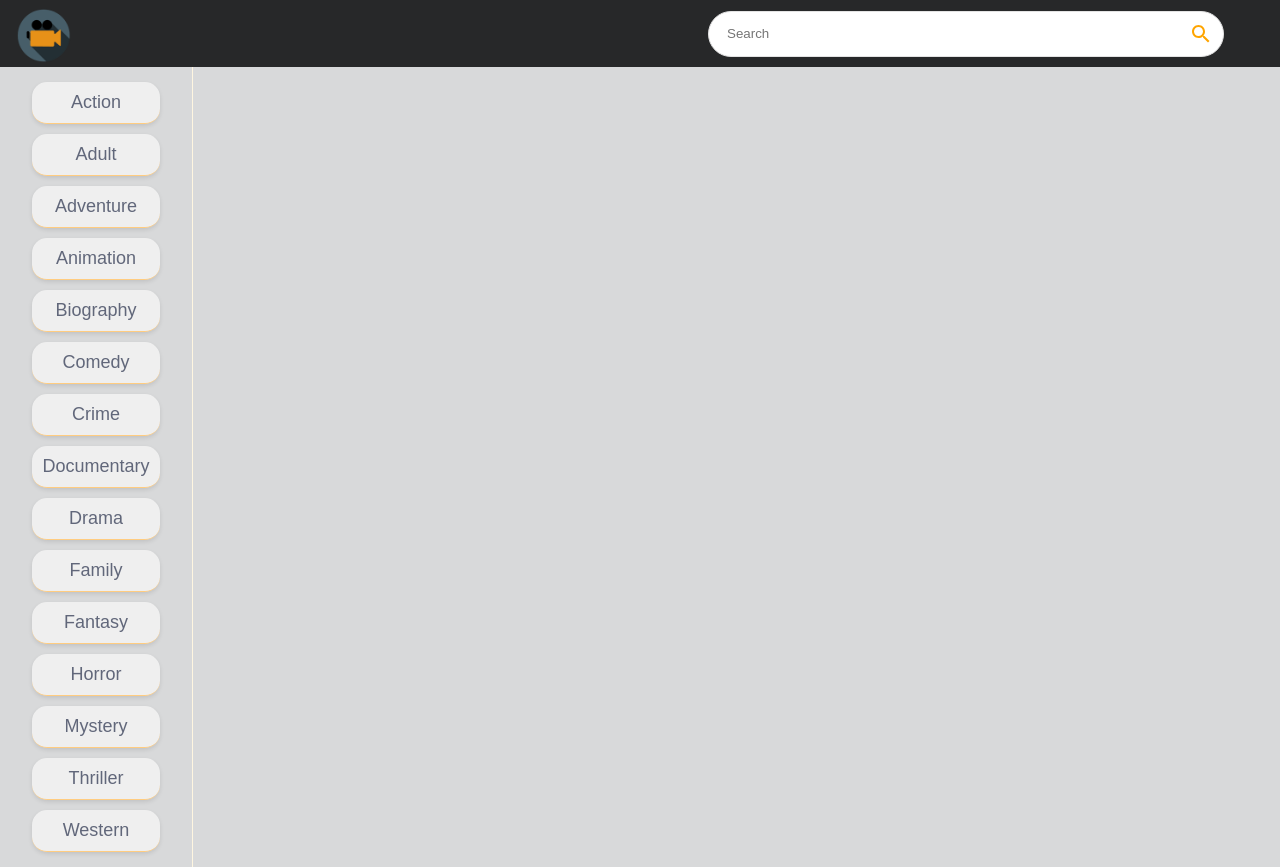
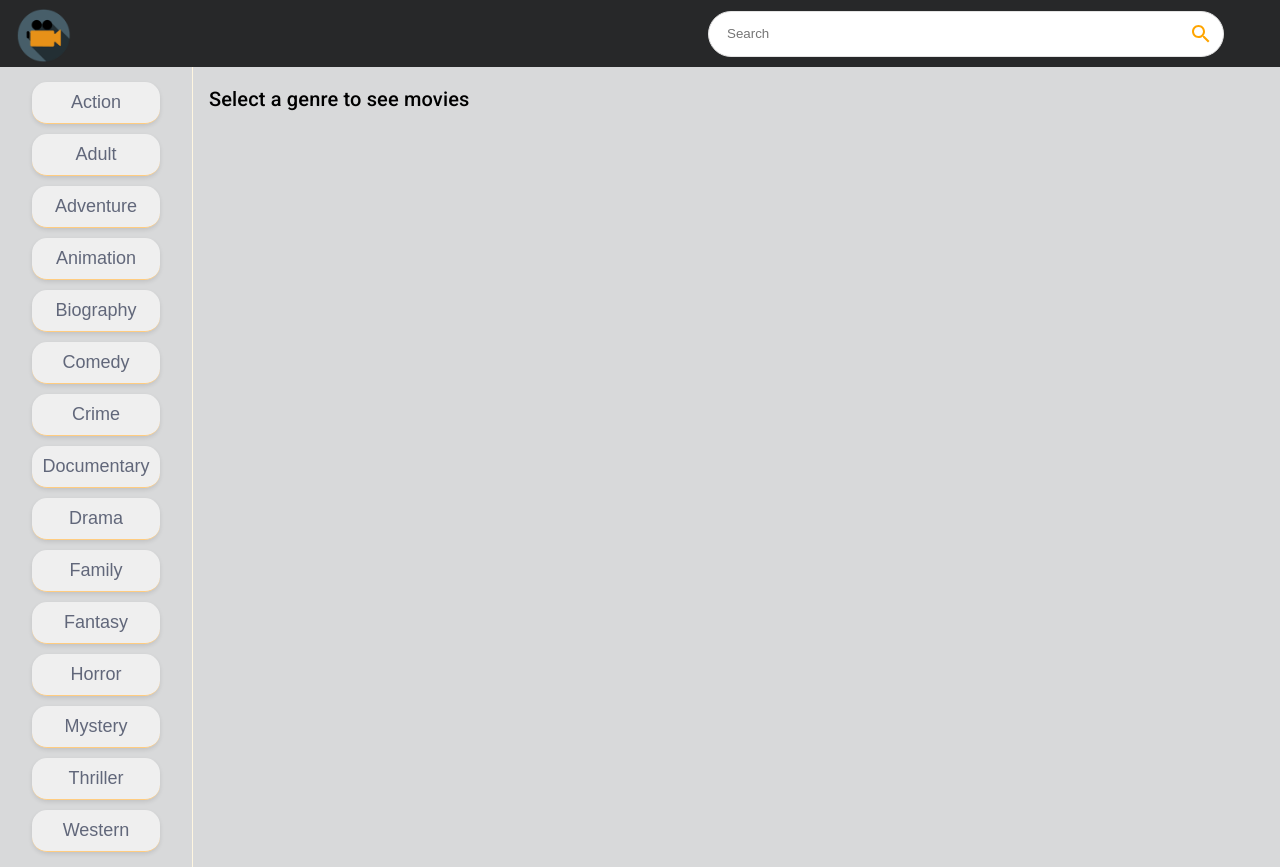
Before and after one commit to ddimkou/movienet, a React (Vite) app: page / in a window 1280 px wide. Built offline with nearby package versions, Linux system fonts and the light colour scheme.

Commit message:
display the titles

```diff
--- a/src/components/Feed.tsx
+++ b/src/components/Feed.tsx
@@ -1,19 +1,20 @@
-import { Box, Stack } from "@mui/material";
+import { Box, Stack, Typography } from "@mui/material";
 import Sidebar from "./Sidebar";
-// import MovieGrid from "./MovieGrid";
 import { useState } from "react";
-// import Test from "./Test";
+import useMoviesByGenre from "../hooks/useMoviesByGenre";
+import MoviesDisplay from "./MoviesDisplay";
 
 const Feed = () => {
   const [selectedGenre, setSelectedGenre] = useState<string | null>(null);
-  // const [moviesDisplay, setMoviesDisplay] = useState([]);
+
+  // Create a Genre object from the selectedGenre string
+  const genreFilter = selectedGenre ? { genre: selectedGenre } : null;
+
+  // Call the hook with the genreFilter object
+  const { genreSearch } = useMoviesByGenre(genreFilter);
 
   return (
-    <Stack
-      direction={{ xs: "column", md: "row" }}
-      height="auto"
-      // overflow="hidden"
-    >
+    <Stack direction={{ xs: "column", md: "row" }} height="auto">
       <Box
         sx={{
           borderRight: "1px solid #FFF6E0",
@@ -24,18 +25,13 @@ const Feed = () => {
           selectedGenre={selectedGenre}
           setSelectedGenre={setSelectedGenre}
         />
-        {/* <Test></Test> */}
       </Box>
-      <Box
-        p={2}
-        sx={{
-          display: "flex",
-          flexDirection: "column",
-          // overflowY: "scroll",
-          flex: 1,
-        }}
-      >
-        {/* <MovieGrid /> */}
+      <Box p={2} sx={{ display: "flex", flexDirection: "column", flex: 1 }}>
+        {selectedGenre && genreSearch.length > 0 ? (
+          <MoviesDisplay movies={genreSearch} /> // Pass genreSearch array to MoviesDisplay
+        ) : (
+          <Typography variant="h6">Select a genre to see movies</Typography>
+        )}
       </Box>
     </Stack>
   );
--- /dev/null
+++ b/src/components/MoviesDisplay.tsx
@@ -0,0 +1,32 @@
+import React from "react";
+
+interface Movie {
+  id: string;
+  titleText: {
+    text: string;
+  };
+  primaryImage: {
+    url: string;
+  };
+  releaseYear: {
+    year: number;
+  };
+}
+
+interface MoviesDisplayProps {
+  movies: Movie[];
+}
+
+const MoviesDisplay: React.FC<MoviesDisplayProps> = ({ movies }) => {
+  const movieNames = movies.map((movie) => movie.titleText.text);
+
+  return (
+    <div>
+      {movieNames.map((name, index) => (
+        <p key={index}>{name}</p>
+      ))}
+    </div>
+  );
+};
+
+export default MoviesDisplay;
```
